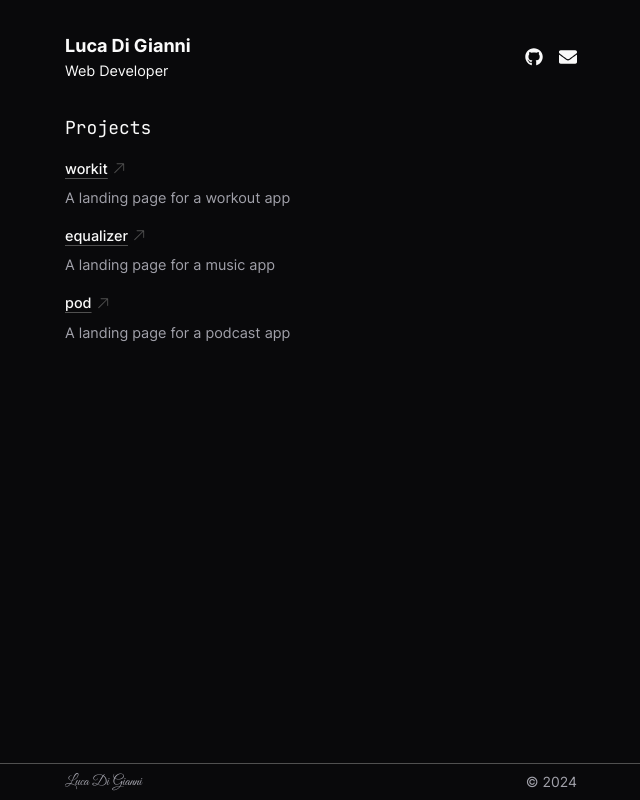
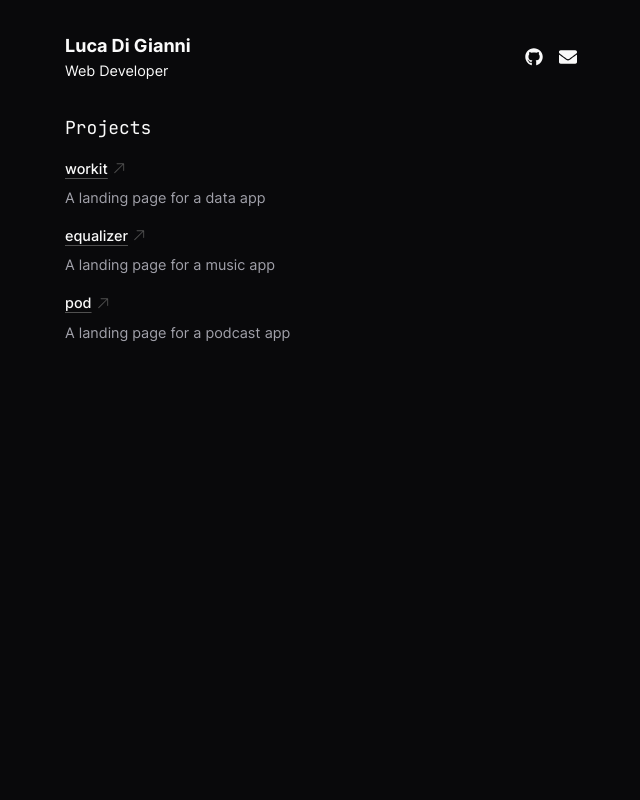
Before and after one commit to ldgni/ldgni.io, a React (Vite) app: page / in a window 1280 px wide. Shown: the whole page, without its empty margins (319-959 px from the left). Built offline with nearby package versions, Linux system fonts and the light colour scheme.

Commit message:
style: remove footer and cursive font

```diff
--- a/src/App.tsx
+++ b/src/App.tsx
@@ -8,7 +8,7 @@ export default function App() {
       id: 1,
       name: "workit",
       url: "https://ldgni.github.io/workit-landing-page/",
-      description: "A landing page for a workout app",
+      description: "A landing page for a data app",
     },
     {
       id: 2,
@@ -30,8 +30,8 @@ export default function App() {
   };
 
   return (
-    <div className="flex min-h-screen flex-col">
-      <div className="container max-w-xl flex-grow p-8">
+    <>
+      <div className="container max-w-xl p-8">
         <motion.header
           className="mb-8 flex items-center justify-between"
           initial="hidden"
@@ -73,12 +73,6 @@ export default function App() {
           </ul>
         </motion.main>
       </div>
-      <footer className="border-t border-accent text-sm text-secondary">
-        <div className="container flex max-w-xl justify-between px-8 py-2">
-          <p className="font-cursive">Luca Di Gianni</p>
-          <p>&copy; 2024</p>
-        </div>
-      </footer>
-    </div>
+    </>
   );
 }
--- a/src/index.css
+++ b/src/index.css
@@ -17,11 +17,3 @@
   font-style: normal;
   font-display: swap;
 }
-
-@font-face {
-  font-family: "Great Vibes";
-  src: url("/fonts/GreatVibes-Regular.woff2") format("woff2");
-  font-weight: 400;
-  font-style: normal;
-  font-display: swap;
-}
--- a/tailwind.config.js
+++ b/tailwind.config.js
@@ -14,7 +14,6 @@ export default {
       fontFamily: {
         sans: ["Inter", "sans-serif"],
         mono: ["JetBrains Mono", "monospace"],
-        cursive: ["Great Vibes", "cursive"],
       },
     },
     container: {
```
Also changed, not shown: public/fonts/GreatVibes-Regular.woff2 (deleted).
